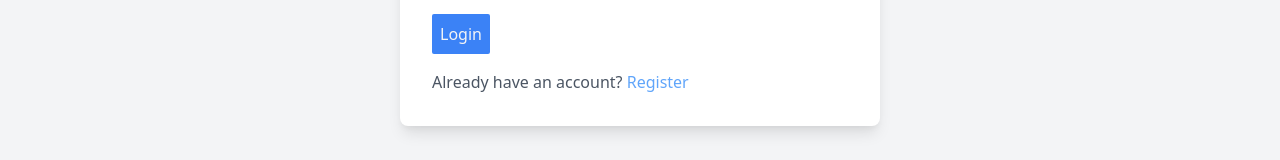
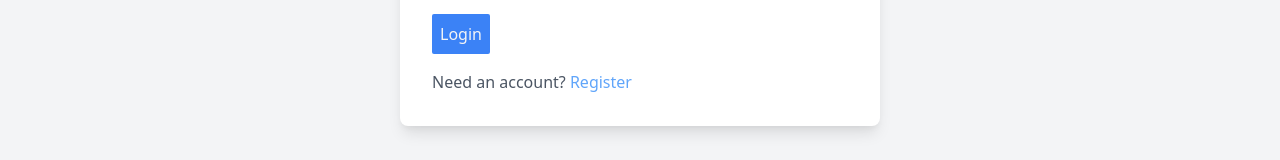
Before and after one commit to arsen1c/instaclone, a React (Create React App) app in the folder client/: page /login in a window 1280 px wide. Shown: the part 394-554 px from the top of the page. Built offline with nearby package versions, Linux system fonts and the light colour scheme.

Commit message:
fix: an embarissing mistake on login page

```diff
--- a/client/src/components/auth/Login.jsx
+++ b/client/src/components/auth/Login.jsx
@@ -59,7 +59,7 @@ export default function Login() {
         <input type="password" value={password} placeholder="Password" name="password" onChange={handlePassword} className="login-input bg-gray-100 block"/>
         <button className="p-2 mt-4 text-gray-100 bg-blue-500 hover:bg-blue-400 rounded-sm">Login</button>
         <div className="login-error">{error}</div>
-        <div className="text-gray-600 mt-4">Already have an account? <Link to="/register" className="text-blue-400 hover:underline">Register</Link></div>
+        <div className="text-gray-600 mt-4">Need an account? <Link to="/register" className="text-blue-400 hover:underline">Register</Link></div>
       </form>
     </div>
   )
```
